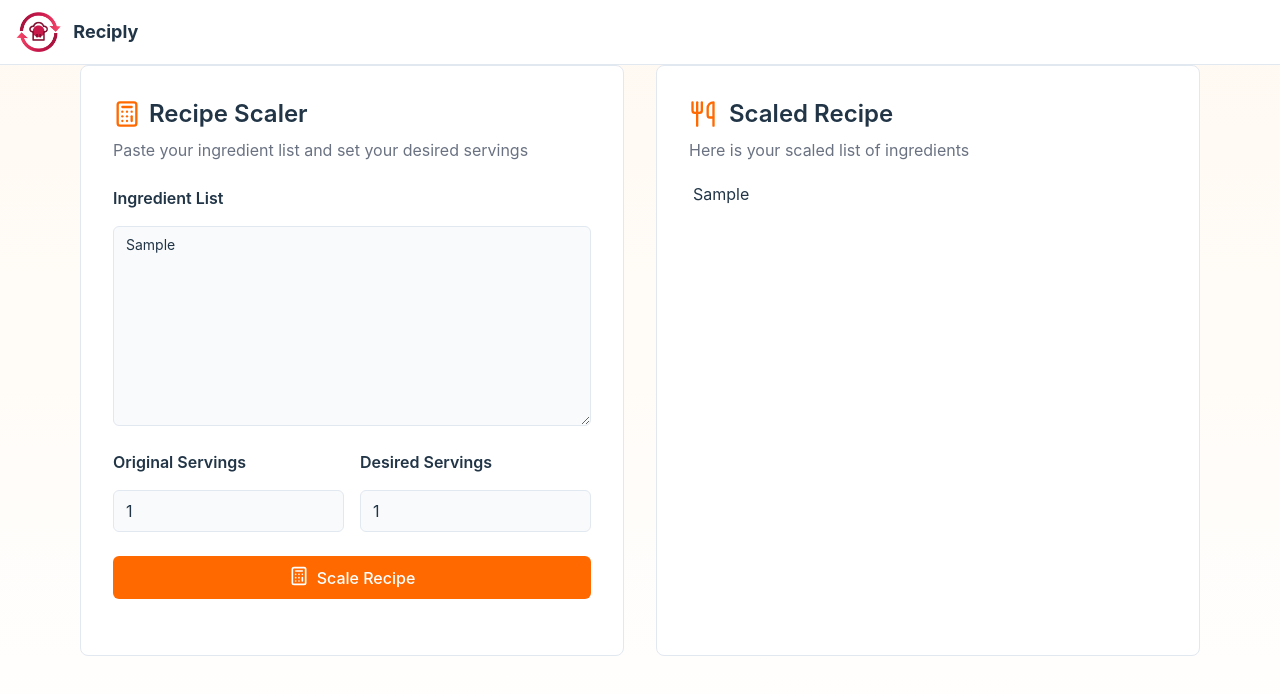
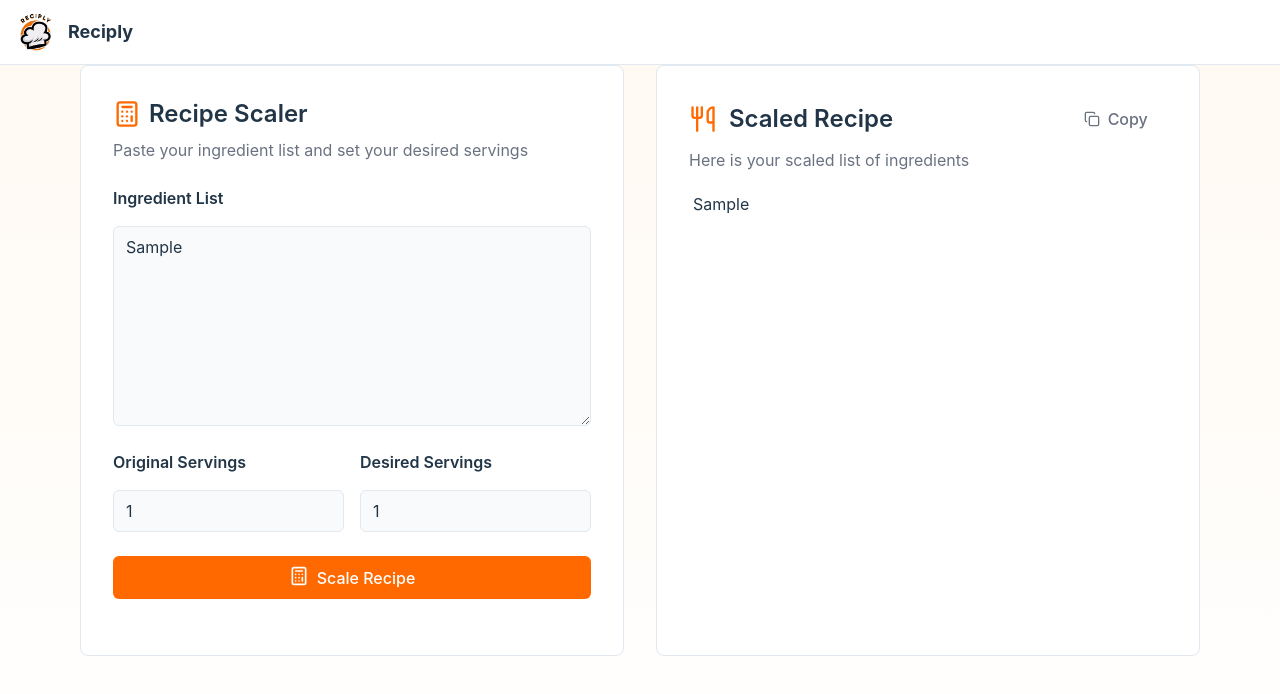
Before and after one commit to JHuang0309/reciply, a React (Vite) app: page / in a window 1280 px wide. Both pictures are taken after typing "Sample" into the empty fields and a click on the button "Scale Recipe". Shown: the part 256-950 px from the top of the page. Built offline with nearby package versions, Linux system fonts and the light colour scheme.

Commit message:
Changed reciply logo

```diff
--- a/src/pages/MainPage.jsx
+++ b/src/pages/MainPage.jsx
@@ -47,6 +47,23 @@ function MainPage() {
         setIngredients(scaleIngredients(inputText, multiplier));
     }
 
+    const copyToClipboard = () => {
+        if (ingredientsScaled) {
+            const text = ingredients.map(ing => {
+                if (ing.newQuantity !== null) {
+                    return `${ing.newQuantity}${ing.description}`;
+                } else {
+                    return ing.description;
+                }
+            }).join('\n');
+            navigator.clipboard.writeText(text);
+            toast({
+                title: 'Copied!',
+                description: 'Scaled recipe copied to clipboard.',
+            });
+        }
+    };
+
     return (
         <>
             <div className='min-h-screen bg-gradient-to-b from-orange-50 to slate-100 dark:from-slate-900 dark:to-slate-800'>
@@ -90,7 +107,7 @@ function MainPage() {
 2 large eggs
 1 teaspoon vanilla extract
 1/2 cup milk`}
-                                        className="flex min-h-[200px] w-full rounded-md border border-slate-200 bg-gray-50 px-3 py-2 text-sm placeholder:text-muted-foreground placeholder:text-md focus-visible:outline-none focus-visible:ring-1 focus-visible:ring-orange-500 disabled:cursor-not-allowed disabled:opacity-50 md:text-sm"
+                                        className="flex min-h-[200px] w-full rounded-md border border-slate-200 bg-gray-50 px-3 py-2 text-md placeholder:text-muted-foreground placeholder:text-md focus-visible:outline-none focus-visible:ring-1 focus-visible:ring-orange-500 disabled:cursor-not-allowed disabled:opacity-50 md:text-md"
                                     />
                                     <div className='grid grid-cols-2 gap-4 my-6'>
                                         <div className='text-md'>
@@ -124,10 +141,20 @@ function MainPage() {
 
                         {/* Output Section */}
                         <div style={cardStyle} className="p-6 bg-white dark:bg-slate-800 border border-slate-200">
-                            <div style={cardHeaderStyle} className="mb-6">
+                            <div style={cardHeaderStyle} className="flex mb-6 justify-between">
                                 <div className="flex items-center">
                                     <Utensils className="h-7 w-7 mr-3 text-orange-500"></Utensils>
                                     <h3 className='text-2xl font-semibold'>Scaled Recipe</h3>
+                                </div>
+                                <div className="flex justify-end">
+                                    {ingredientsScaled && (
+                                        <button
+                                            onClick={() => copyToClipboard()}
+                                            className="flex items-center gap-2 text-sm text-gray-500 hover:text-orange-500 transition-colors">
+                                            <Copy className="h-4 w-4" />
+                                            Copy
+                                        </button>
+                                    )}
                                 </div>
                             </div>
                             <p className='text-left text-gray-500 mb-4'>Here is your scaled list of ingredients</p>
```
Also changed, not shown: public/reciply.png.
